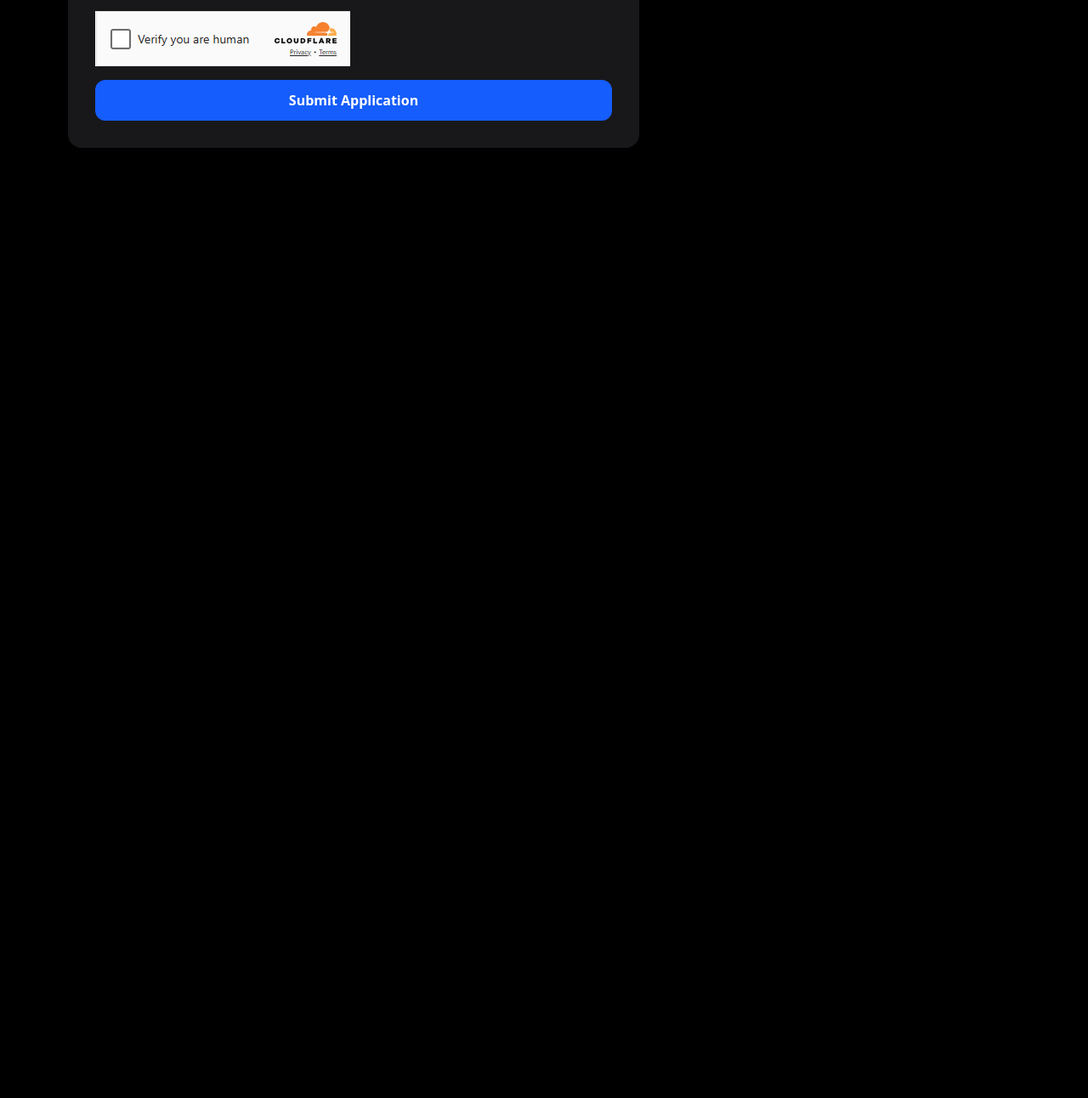
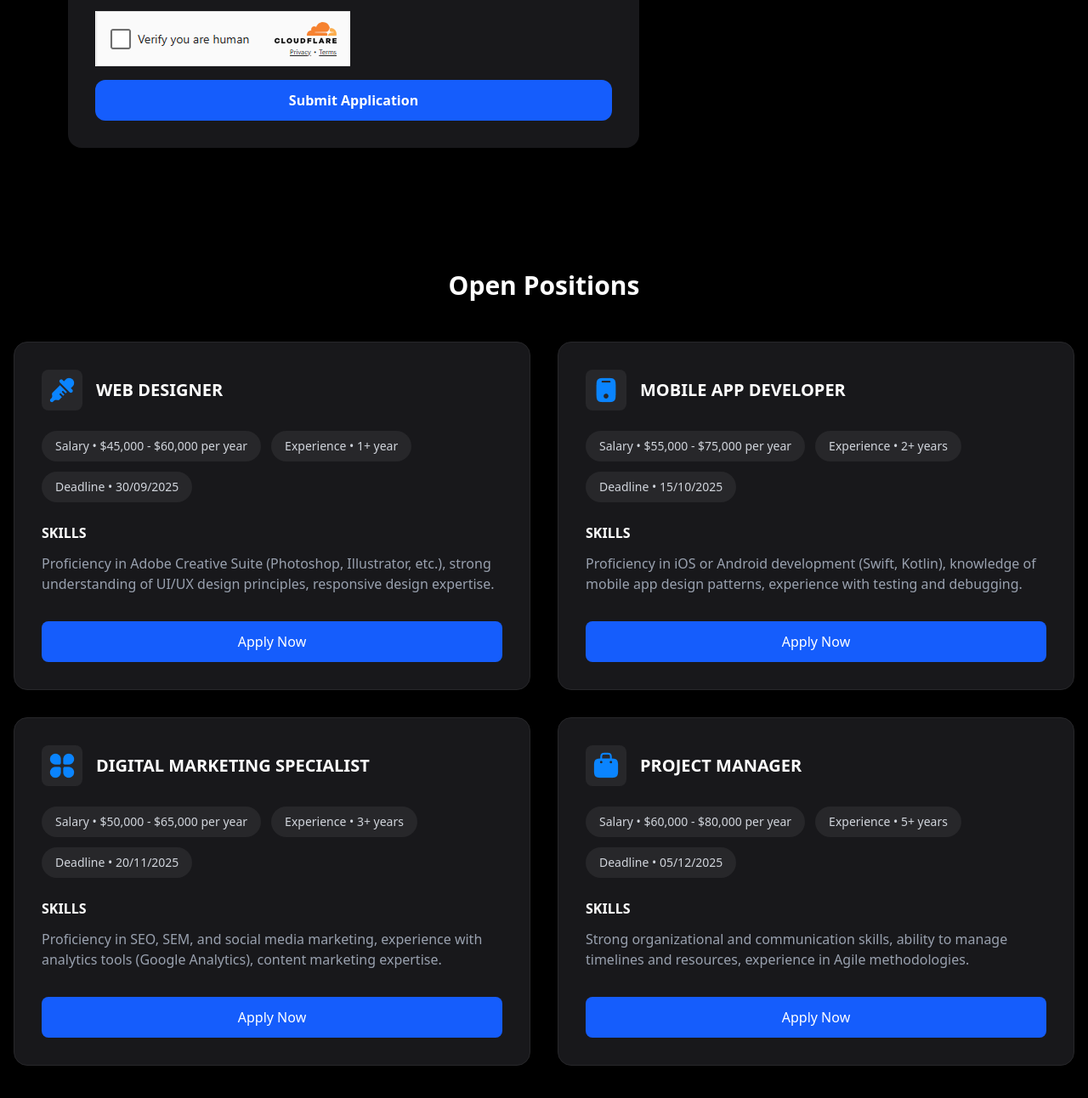
Before and after one commit to azimodinaev467/exam3, a website: page src/paje 4/index.html in a window 1280 px wide. Shown: the part 2806-4098 px from the top of the page at 85% size. Before the commit the page ends 3060 px from the top, so only its background shows below. Drawn offline with Linux system fonts and the light colour scheme.

Commit message:
commit5project4

```diff
--- a/src/paje 4/index.html
+++ b/src/paje 4/index.html
@@ -246,6 +246,144 @@
 </div>
 
 </div>
+<div class="w-full bg-black py-16">
+  <div class="max-w-7xl mx-auto px-4">
+
+    <h2 class="text-white text-3xl font-semibold text-center mb-12">
+      Open Positions
+    </h2>
+
+    <div class="grid grid-cols-1 md:grid-cols-2 gap-8">
+
+      <div class="bg-zinc-900 rounded-2xl p-8 border border-zinc-800 hover:border-zinc-700 transition">
+        <div class="flex items-center gap-4 mb-6">
+          <div class="w-12 h-12 rounded-lg bg-zinc-800 flex items-center justify-center text-blue-500">
+            <img src="./Pipette.png" alt="">
+          </div>
+          <h3 class="text-white text-xl font-semibold">WEB DESIGNER</h3>
+        </div>
+
+        <div class="flex flex-wrap gap-3 mb-6">
+          <span class="bg-zinc-800 text-gray-300 px-4 py-2 rounded-full text-sm">
+            Salary • $45,000 - $60,000 per year
+          </span>
+          <span class="bg-zinc-800 text-gray-300 px-4 py-2 rounded-full text-sm">
+            Experience • 1+ year
+          </span>
+          <span class="bg-zinc-800 text-gray-300 px-4 py-2 rounded-full text-sm">
+            Deadline • 30/09/2025
+          </span>
+        </div>
+
+        <h4 class="text-white font-semibold mb-3">SKILLS</h4>
+        <p class="text-gray-400 mb-8">
+          Proficiency in Adobe Creative Suite (Photoshop, Illustrator, etc.),
+          strong understanding of UI/UX design principles, responsive design expertise.
+        </p>
+
+        <button class="w-full bg-blue-600 hover:bg-blue-700 text-white py-3 rounded-lg transition">
+          Apply Now
+        </button>
+      </div>
+
+      <div class="bg-zinc-900 rounded-2xl p-8 border border-zinc-800 hover:border-zinc-700 transition">
+        <div class="flex items-center gap-4 mb-6">
+          <div class="w-12 h-12 rounded-lg bg-zinc-800 flex items-center justify-center text-blue-500">
+            <img src="./Smartphone 2.png" alt="">
+          </div>
+          <h3 class="text-white text-xl font-semibold">MOBILE APP DEVELOPER</h3>
+        </div>
+
+        <div class="flex flex-wrap gap-3 mb-6">
+          <span class="bg-zinc-800 text-gray-300 px-4 py-2 rounded-full text-sm">
+            Salary • $55,000 - $75,000 per year
+          </span>
+          <span class="bg-zinc-800 text-gray-300 px-4 py-2 rounded-full text-sm">
+            Experience • 2+ years
+          </span>
+          <span class="bg-zinc-800 text-gray-300 px-4 py-2 rounded-full text-sm">
+            Deadline • 15/10/2025
+          </span>
+        </div>
+
+        <h4 class="text-white font-semibold mb-3">SKILLS</h4>
+        <p class="text-gray-400 mb-8">
+          Proficiency in iOS or Android development (Swift, Kotlin),
+          knowledge of mobile app design patterns, experience with testing and debugging.
+        </p>
+
+        <button class="w-full bg-blue-600 hover:bg-blue-700 text-white py-3 rounded-lg transition">
+          Apply Now
+        </button>
+      </div>
+
+      <!-- Card 3 -->
+      <div class="bg-zinc-900 rounded-2xl p-8 border border-zinc-800 hover:border-zinc-700 transition">
+        <div class="flex items-center gap-4 mb-6">
+          <div class="w-12 h-12 rounded-lg bg-zinc-800 flex items-center justify-center text-blue-500">
+            <img src="./Widget 6.png" alt="">
+          </div>
+          <h3 class="text-white text-xl font-semibold">DIGITAL MARKETING SPECIALIST</h3>
+        </div>
+
+        <div class="flex flex-wrap gap-3 mb-6">
+          <span class="bg-zinc-800 text-gray-300 px-4 py-2 rounded-full text-sm">
+            Salary • $50,000 - $65,000 per year
+          </span>
+          <span class="bg-zinc-800 text-gray-300 px-4 py-2 rounded-full text-sm">
+            Experience • 3+ years
+          </span>
+          <span class="bg-zinc-800 text-gray-300 px-4 py-2 rounded-full text-sm">
+            Deadline • 20/11/2025
+          </span>
+        </div>
+
+        <h4 class="text-white font-semibold mb-3">SKILLS</h4>
+        <p class="text-gray-400 mb-8">
+          Proficiency in SEO, SEM, and social media marketing,
+          experience with analytics tools (Google Analytics), content marketing expertise.
+        </p>
+
+        <button class="w-full bg-blue-600 hover:bg-blue-700 text-white py-3 rounded-lg transition">
+          Apply Now
+        </button>
+      </div>
+
+      <!-- Card 4 -->
+      <div class="bg-zinc-900 rounded-2xl p-8 border border-zinc-800 hover:border-zinc-700 transition">
+        <div class="flex items-center gap-4 mb-6">
+          <div class="w-12 h-12 rounded-lg bg-zinc-800 flex items-center justify-center text-blue-500">
+            <img src="./Suitcase.png" alt="">
+          </div>
+          <h3 class="text-white text-xl font-semibold">PROJECT MANAGER</h3>
+        </div>
+
+        <div class="flex flex-wrap gap-3 mb-6">
+          <span class="bg-zinc-800 text-gray-300 px-4 py-2 rounded-full text-sm">
+            Salary • $60,000 - $80,000 per year
+          </span>
+          <span class="bg-zinc-800 text-gray-300 px-4 py-2 rounded-full text-sm">
+            Experience • 5+ years
+          </span>
+          <span class="bg-zinc-800 text-gray-300 px-4 py-2 rounded-full text-sm">
+            Deadline • 05/12/2025
+          </span>
+        </div>
+
+        <h4 class="text-white font-semibold mb-3">SKILLS</h4>
+        <p class="text-gray-400 mb-8">
+          Strong organizational and communication skills, ability to manage timelines and resources,
+          experience in Agile methodologies.
+        </p>
+
+        <button class="w-full bg-blue-600 hover:bg-blue-700 text-white py-3 rounded-lg transition">
+          Apply Now
+        </button>
+      </div>
+
+    </div>
+  </div>
+</div>
 </body>
 
 </html>
```
Also changed, not shown: src/paje 4/Pipette.png (added), src/paje 4/Smartphone 2.png (added), src/paje 4/Suitcase.png (added), src/paje 4/Widget 6.png (added).
